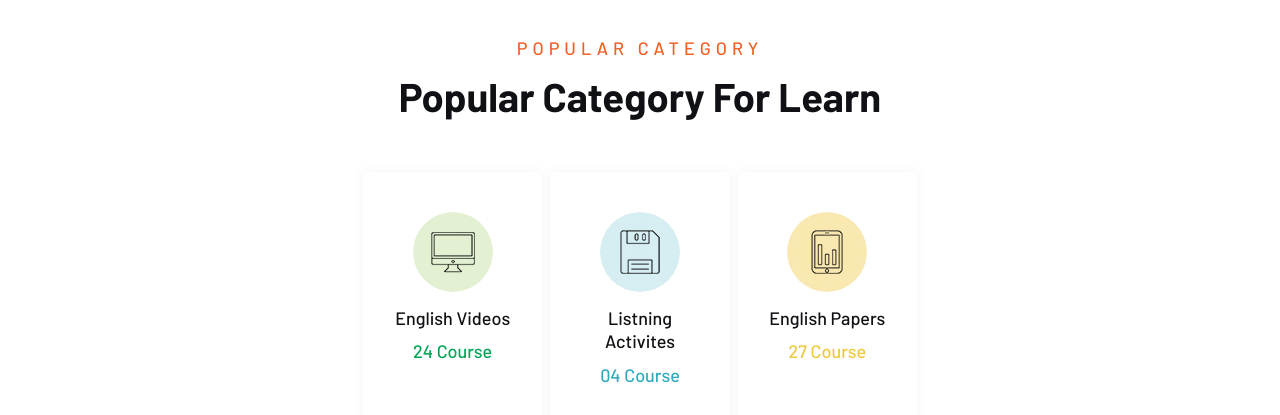
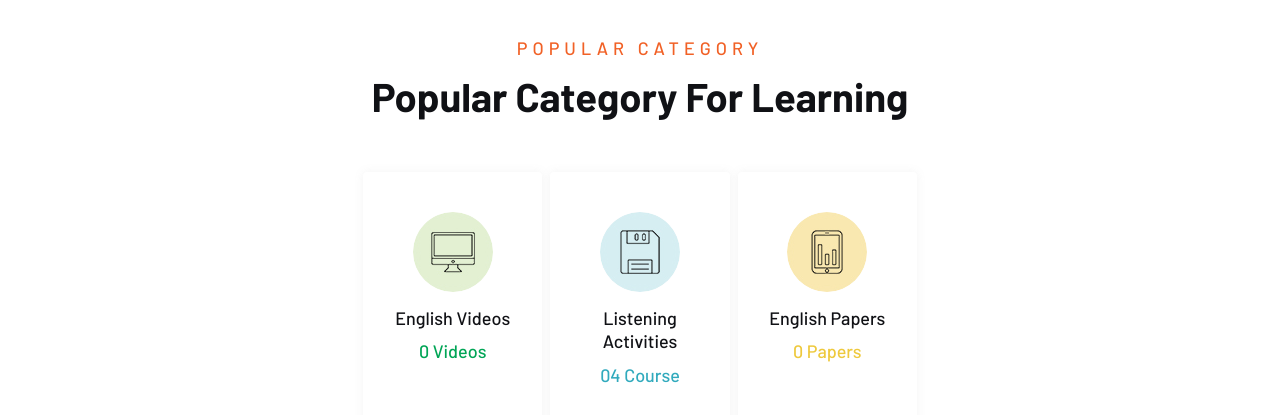
Before and after one commit to sachinthahasaranga/ResearchProject, a React (Create React App) app in the folder frontend/: page / in a window 1280 px wide. Shown: the part 798-1213 px from the top of the page. Built offline with nearby package versions, Linux system fonts and the light colour scheme; no server answers; sample sign-in values are in the browser's storage; a web font is replaced by a local one.

Commit message:
set video count and paper count

```diff
--- a/frontend/src/component/section/category.jsx
+++ b/frontend/src/component/section/category.jsx
@@ -1,52 +1,59 @@
-
 import { Link } from "react-router-dom";
+import { useEffect, useState } from "react";
+import apiClient from "../../api";
 
 const subTitle = "Popular Category";
-const title = "Popular Category For Learn";
+const title = "Popular Category For Learning";
 const btnText = "Browse All Categories";
 
+const Category = () => {
+    const [videoLectureCount, setVideoLectureCount] = useState(0);
+    const [paperCount, setPaperCount] = useState(0);
+
+    useEffect(() => {
+        const fetchVideoLectures = async () => {
+            try {
+                const response = await apiClient.get("/api/video-lectures");
+                setVideoLectureCount(response.data.length);
+            } catch (error) {
+                console.error("Error fetching video lectures:", error);
+            }
+        };
+
+        const fetchPapers = async () => {
+            try {
+              const response = await apiClient.get("/api/papers");
+              setPaperCount(response.data.length);
+            } catch (error) {
+                console.error("Error fetching paper count:", error);
+            }
+        };
+
+        fetchVideoLectures();
+        fetchPapers();
+    }, []);
 
     const categoryList = [
         {
             imgUrl: 'assets/images/category/icon/01.jpg',
-        imgAlt: 'category rajibraj91 rajibraj',
+            imgAlt: 'category',
             title: 'English Videos',
-        count: '24 Course',
+            count: `${videoLectureCount} Videos`, // Dynamic count from API
         },
         {
             imgUrl: 'assets/images/category/icon/02.jpg',
-        imgAlt: 'category rajibraj91 rajibraj',
-        title: 'Listning Activites',
+            imgAlt: 'category',
+            title: 'Listening Activities',
             count: '04 Course',
         },
         {
             imgUrl: 'assets/images/category/icon/03.jpg',
-        imgAlt: 'category rajibraj91 rajibraj',
+            imgAlt: 'category',
             title: 'English Papers',
-        count: '27 Course',
+            count: `${paperCount} Papers`,
         },
-    // {
-    //     imgUrl: 'assets/images/category/icon/04.jpg',
-    //     imgAlt: 'category rajibraj91 rajibraj',
-    //     title: 'Data Science Analytics',
-    //     count: '28 Course',
-    // },
-    // {
-    //     imgUrl: 'assets/images/category/icon/05.jpg',
-    //     imgAlt: 'category rajibraj91 rajibraj',
-    //     title: 'Learning Management',
-    //     count: '78 Course',
-    // },
-    // {
-    //     imgUrl: 'assets/images/category/icon/06.jpg',
-    //     imgAlt: 'category rajibraj91 rajibraj',
-    //     title: 'Computer Engineering',
-    //     count: '38 Course',
-    // },
-]
+    ];
 
-
-const Category = () => {
     return (
         <div className="category-section padding-tb">
             <div className="container">
@@ -59,12 +66,14 @@ const Category = () => {
                         {categoryList.map((val, i) => (
                             <div className="col" key={i}>
                                 <div className="category-item text-center">
-                                    <div className="category-inner" style={{minHeight:"280px"}}>
+                                    <div className="category-inner" style={{ minHeight: "280px" }}>
                                         <div className="category-thumb">
                                             <img src={`${val.imgUrl}`} alt={val.imgAlt} />
                                         </div>
                                         <div className="category-content">
-                                            <Link to="/course"><h6>{val.title}</h6></Link>
+                                            <Link to="/course">
+                                                <h6>{val.title}</h6>
+                                            </Link>
                                             <span>{val.count}</span>
                                         </div>
                                     </div>
@@ -73,12 +82,14 @@ const Category = () => {
                         ))}
                     </div>
                     <div className="text-center mt-5">
-                        <Link to="/course" className="lab-btn"><span>{btnText}</span></Link>
+                        <Link to="/course" className="lab-btn">
+                            <span>{btnText}</span>
+                        </Link>
                     </div>
                 </div>
             </div>
         </div>
     );
-}
+};
 
 export default Category;
```
Lines whose indentation alone changed are shown as unchanged.
